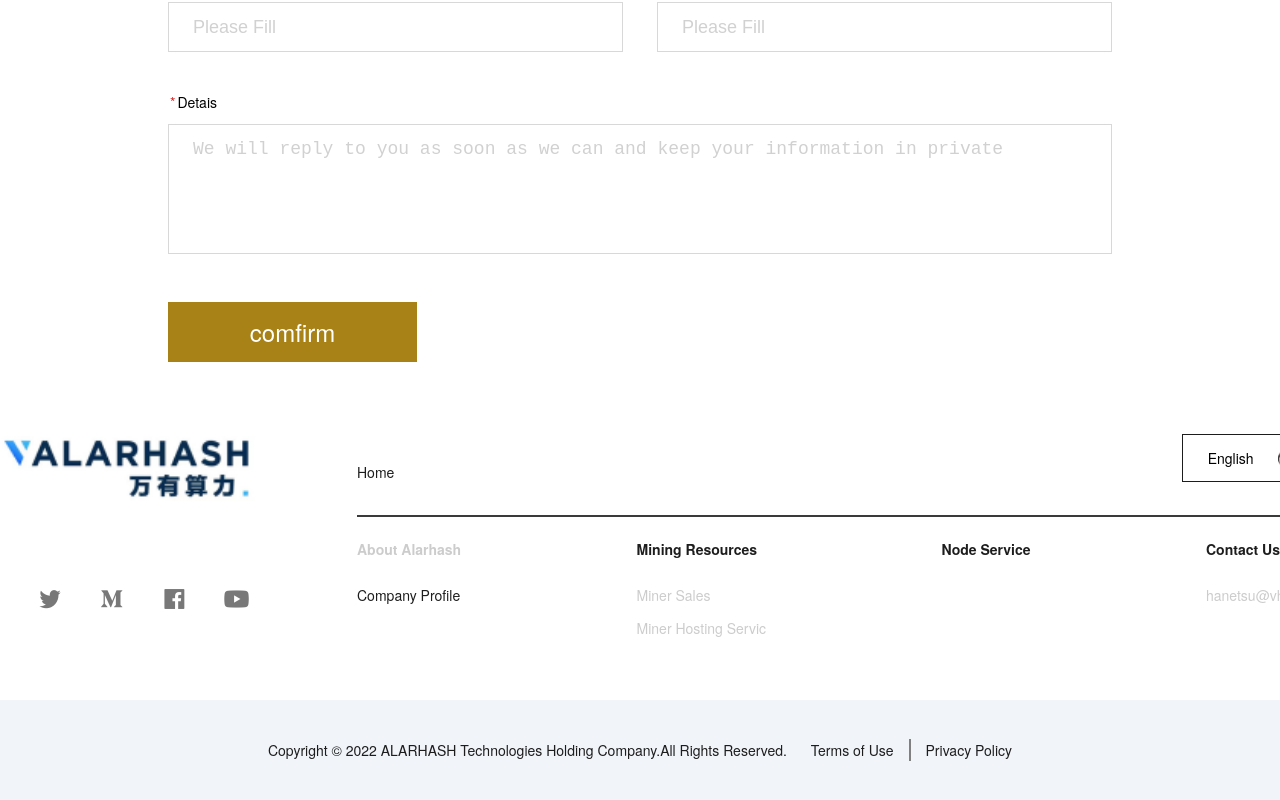
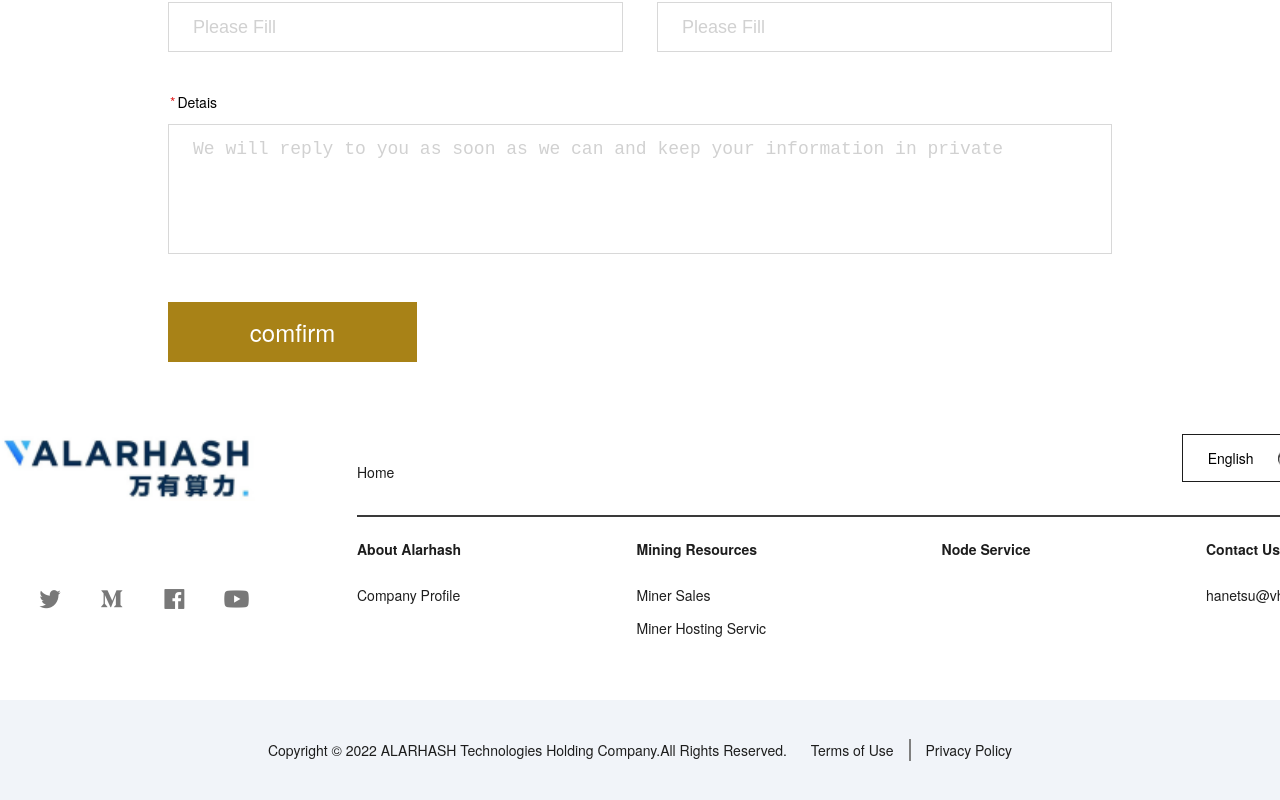
Before and after one commit to valarhashjp/valarhashjp.github.io, a Vue app: page /ContactUs in a window 1280 px wide. Shown: the part 753-1553 px from the top of the page. Built offline with nearby package versions, Linux system fonts and the light colour scheme; a web font is replaced by a local one.

Commit message:
feat：测试bug

```diff
--- a/src/components/MyFooter.vue
+++ b/src/components/MyFooter.vue
@@ -20,38 +20,23 @@ const iconList = [
     src: "/image/icon/YouTube.png",
   },
 ];
-const footerNavList1 = [
+
+const footerNavList = [
+  [
     { text: "aboutAlarhash", link: "", type: false },
     { text: "CompanyProfile", link: "/CompanyProfile", type: true },
-];
-const footerNavList2 = [
+  ],
+  [
     { text: "MiningResources", link: "/MiningResources", type: true },
     { text: "minerSales", link: "", type: false },
     { text: "minerHostingServic", link: "", type: false },
-];
-const footerNavList3 = [
-  { text: "NodeService", link: "/NodeService", type: true },
-];
-const footerNavList4 = [
+  ],
+  [{ text: "NodeService", link: "/NodeService", type: true }],
+  [
     { text: "ContactUs", link: "/ContactUs", type: true },
     { text: "hanetsu", link: "", type: false },
+  ],
 ];
-// const footerNavList = [
-//   [
-//     { text: "aboutAlarhash", link: "", type: false },
-//     { text: "CompanyProfile", link: "/CompanyProfile", type: true },
-//   ],
-//   [
-//     { text: "MiningResources", link: "/MiningResources", type: true },
-//     { text: "minerSales", link: "", type: false },
-//     { text: "minerHostingServic", link: "", type: false },
-//   ],
-//   [{ text: "NodeService", link: "/NodeService", type: true }],
-//   [
-//     { text: "ContactUs", link: "/ContactUs", type: true },
-//     { text: "hanetsu", link: "", type: false },
-//   ],
-// ];
 const lang = computed(() => {
   return locale.value == "en" ? "English" : "日本";
 });
@@ -80,36 +65,20 @@ const lang = computed(() => {
           </div>
           <div class="line"></div>
           <div class="right-nav-bottom flex">
-            <div class="nav-item flex">
-              <span v-for="(item, j) in footerNavList1" :key="j" class="link">
-                <router-link :to="item.link" v-if="item.type">{{
+            <div
+              class="nav-item flex"
+              v-for="(nav, a) in footerNavList"
+              :key="a"
+            >
+              <span
+                v-for="(item, j) in nav"
+                :key="j"
+                class="link"
+              >
+                <router-link :to="item.link">{{
                   $t(item.text)
                 }}</router-link>
-                <a :href="item.link" v-else>{{ $t(item.text) }}</a>
-              </span>
-            </div>
-            <div class="nav-item flex">
-              <span v-for="(item, j) in footerNavList2" :key="j" class="link">
-                <router-link :to="item.link" v-if="item.type">{{
-                  $t(item.text)
-                }}</router-link>
-                <a :href="item.link" v-else>{{ $t(item.text) }}</a>
-              </span>
-            </div>
-            <div class="nav-item flex">
-              <span v-for="(item, j) in footerNavList3" :key="j" class="link">
-                <router-link :to="item.link" v-if="item.type">{{
-                  $t(item.text)
-                }}</router-link>
-                <a :href="item.link" v-else>{{ $t(item.text) }}</a>
-              </span>
-            </div>
-            <div class="nav-item flex">
-              <span v-for="(item, j) in footerNavList4" :key="j" class="link">
-                <router-link :to="item.link" v-if="item.type">{{
-                  $t(item.text)
-                }}</router-link>
-                <a :href="item.link" v-else>{{ $t(item.text) }}</a>
+
               </span>
             </div>
           </div>
--- a/src/pages/Home/index.vue
+++ b/src/pages/Home/index.vue
@@ -39,7 +39,7 @@ const data = reactive<{
 }>({
   bannerList: [
     {
-      url: "/image/banner1.png",
+      url: "/image/img_MinerHostingServices.png",
       title: `${t("Valarhash")}${t("inHashwetrust")}`,
     },
   ],
--- a/src/pages/MiningResources/components/Main.vue
+++ b/src/pages/MiningResources/components/Main.vue
@@ -1,6 +1,6 @@
 <template >
     <main>
-        <img class="img" src="/image/img_MinerHostingServices.png" alt="" />
+        <img class="img" src="/image/banner1.png" alt="" />
         <div>
             {{t('comingSoon')}}
         </div>
```
Lines whose indentation alone changed are shown as unchanged.
